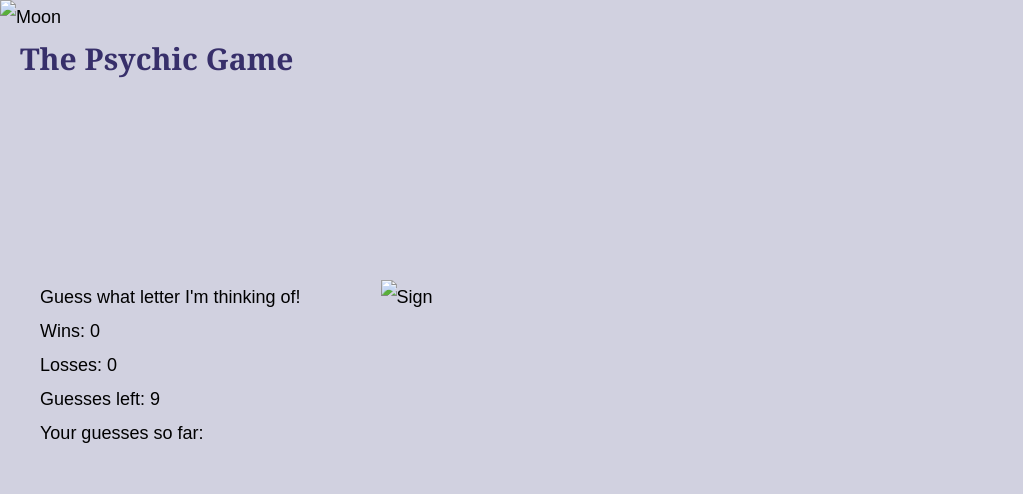
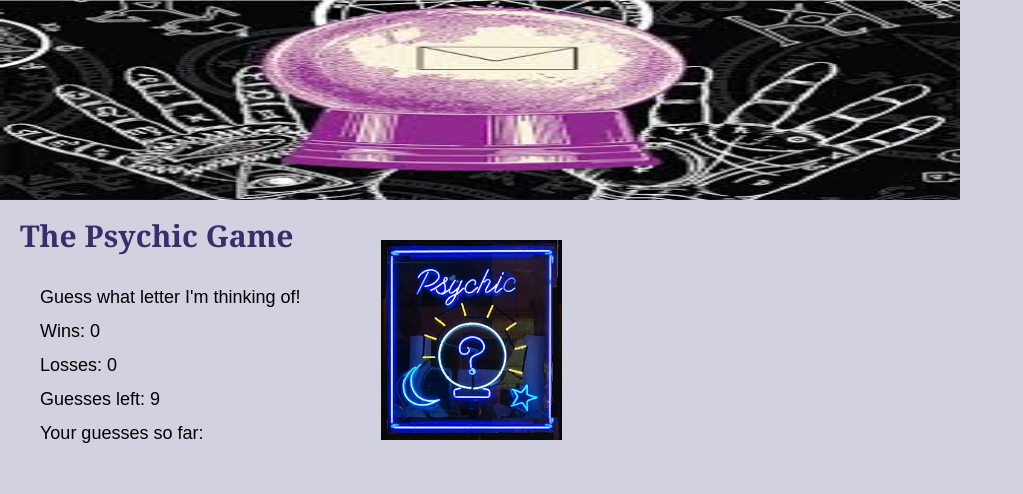
Before and after one commit to Ryan-Bidgoli/Psychic-Game, a plain HTML site: page index.html in a window 1280 px wide. Shown: the whole page, without its empty margins (0-1023 px from the left). Drawn offline with Linux system fonts and the light colour scheme.

Commit message:
Update index.html

```diff
--- a/index.html
+++ b/index.html
@@ -11,7 +11,7 @@
 <body>
 	<header id=banner>
 		<div class="container">
-			<img src="assets/images/moon.png" class="head-image" alt="Moon">
+			<img src="assets/images/Unknown.jpeg" class="head-image" alt="Unknown">
 			<h1>The Psychic Game</h1>
 		</div>
 	</header>
@@ -25,7 +25,7 @@
 	</div>
 
 	<div class="main-container">
-		<img src="assets/images/psychic_sign.jpg" class="side-image" alt="Sign">
+		<img src="assets/images/psychic.jpg" class="side-image" alt="psychic">
 	</div>
 
 
```
